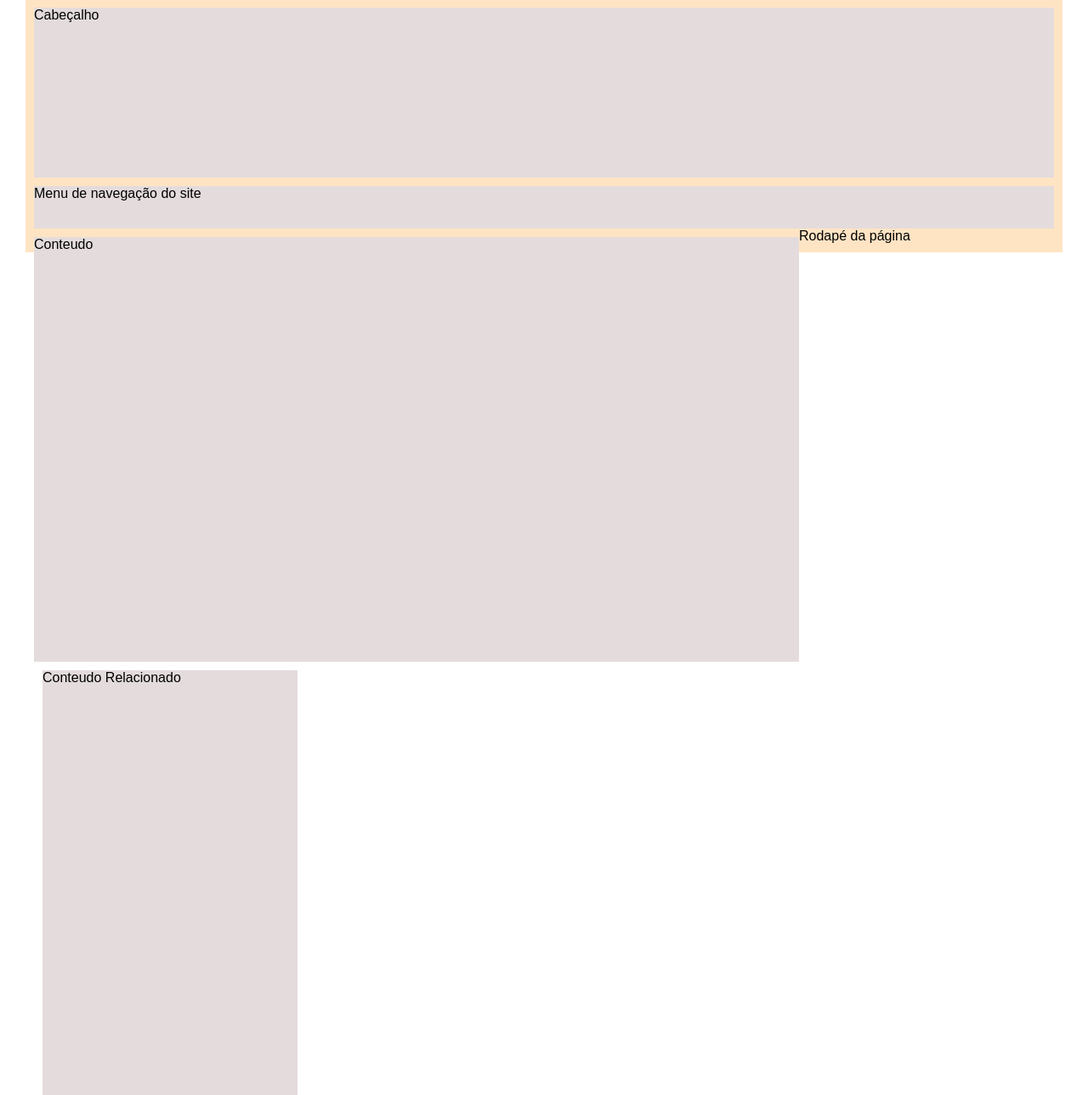
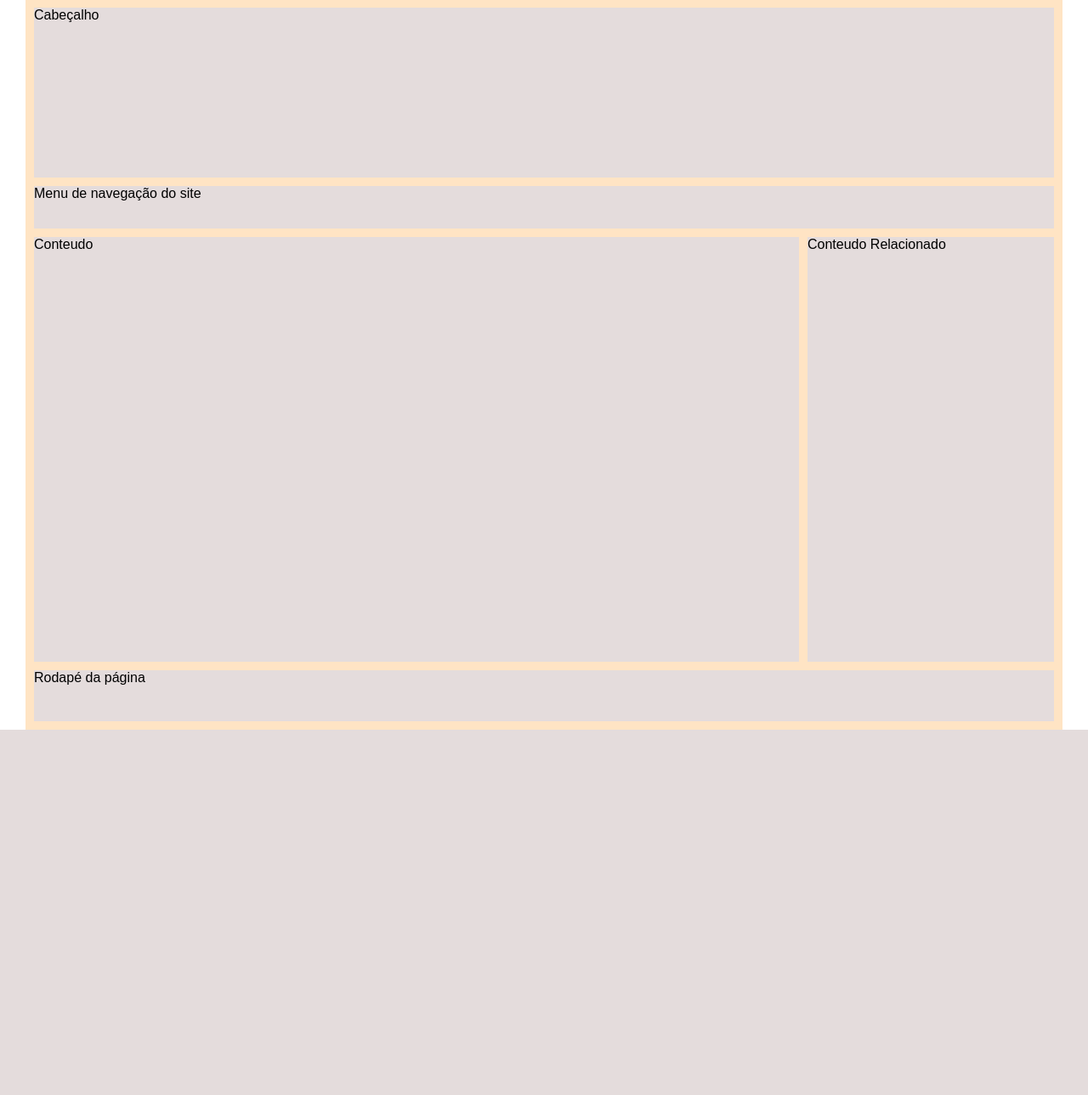
Before and after one commit to FilipeMGaspar/Curso_HTML5_e_CSS3_FSN_2016, a PHP site: page / in a window 1280 px wide. Shown: the part 21-1310 px from the top of the page at 85% size. After the commit the page ends 880 px from the top, so only its background shows below. Run offline with PHP 8.4, Linux system fonts and the light colour scheme.

Commit message:
Aula 02 - Criando o Primeiro Layout

```diff
--- a/Aula02/css/estilo.css
+++ b/Aula02/css/estilo.css
@@ -35,9 +35,18 @@ section{
 
 aside{
     background-color: rgb(228, 220, 220);
-    width: 300px;
+    width: 290px;
     margin-top: 10px;
     height: 500px;
     float: left;
     margin-left: 10px;
+    margin-bottom: 10px;
 }
+
+footer{
+    background-color: rgb(228, 220, 220);
+    width: 1200px;
+    height: 60px;
+    margin-top: 10px;
+    clear: both;
+}
```
